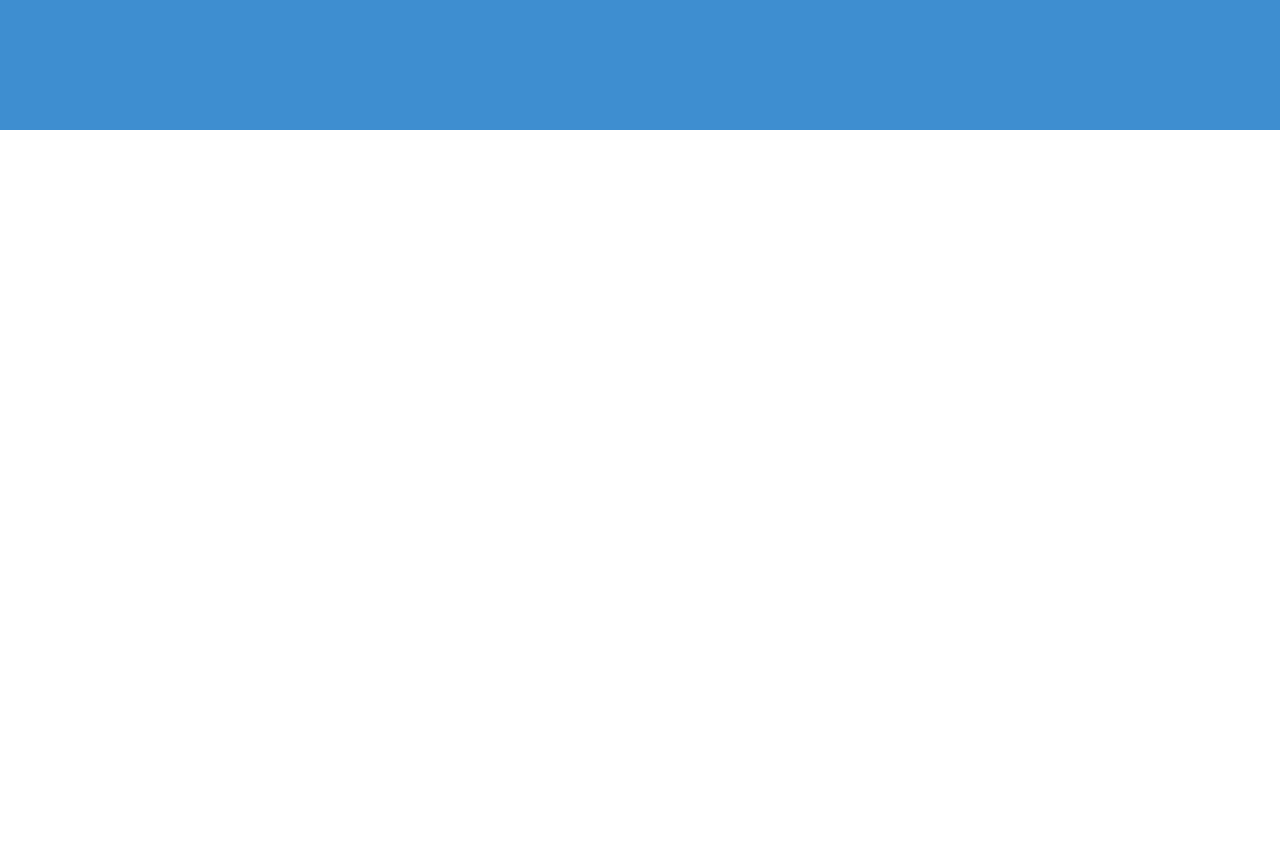
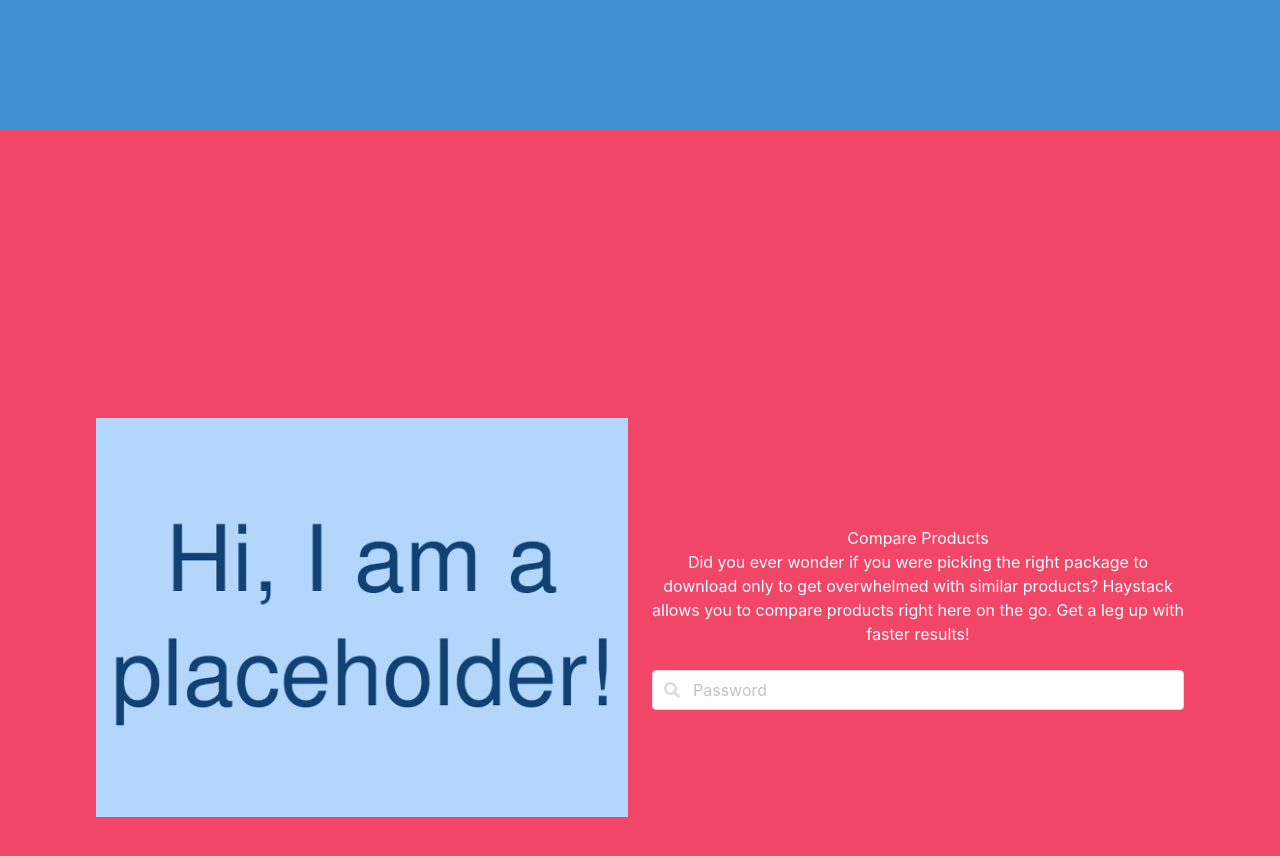
Before and after one commit to shanscirg/haystack, a React (Create React App) app in the folder haystack/: page / in a window 1280 px wide. Shown: the part 3500-4356 px from the top of the page. Before the commit the page ends 3630 px from the top, so only its background shows below. Built offline with nearby package versions, Linux system fonts and the light colour scheme.

Commit message:
compare hero outlined, no styling done

```diff
--- /dev/null
+++ b/haystack/src/components/CompareHero.js
@@ -0,0 +1,44 @@
+import React from 'react'
+import { FontAwesomeIcon } from '@fortawesome/react-fontawesome'
+import { faSearch } from '@fortawesome/free-solid-svg-icons'
+import placehold from '../assets/placehold.jpg'
+
+
+const CompareHero = () => {
+    return (
+        <div>
+            <section className='hero is-danger is-large'>
+                <div className='hero-body'>
+                    <div className='columns level'>
+                        <div className='column'>
+                            <img src={placehold} alt="I am a placeholder" />
+                        </div>
+                        <div className='column'>
+                            <h2>
+                                Compare Products
+                            </h2>
+                            <p>
+                                Did you ever wonder if you were picking
+                                the right package to download only to get
+                                overwhelmed with similar products? Haystack
+                                allows you to compare products right here
+                                on the go. Get a leg up with faster results!
+                            </p>
+                            <br />
+                            <div class="field">
+                                <p class="control has-icons-left">
+                                    <input class="input" type="password" placeholder="Password" />
+                                    <span class="icon is-small is-left">
+                                        <FontAwesomeIcon icon={faSearch} />
+                                    </span>
+                                </p>
+                            </div>
+                        </div>
+                    </div>
+                </div>
+            </section>
+        </div>
+    )
+}
+
+export default CompareHero
--- a/haystack/src/pages/Landing.js
+++ b/haystack/src/pages/Landing.js
@@ -1,4 +1,5 @@
 import React from 'react'
+import CompareHero from '../components/CompareHero'
 import MissionHero from '../components/MissionHero'
 import Navbar from '../components/Navbar'
 import SearchHero from '../components/SearchHero'
@@ -12,6 +13,7 @@ const Landing = () => {
             <WelcomeHero/>
             <MissionHero/>
             <SearchHero/>
+            <CompareHero/>
         </div>
     )
 }
```
